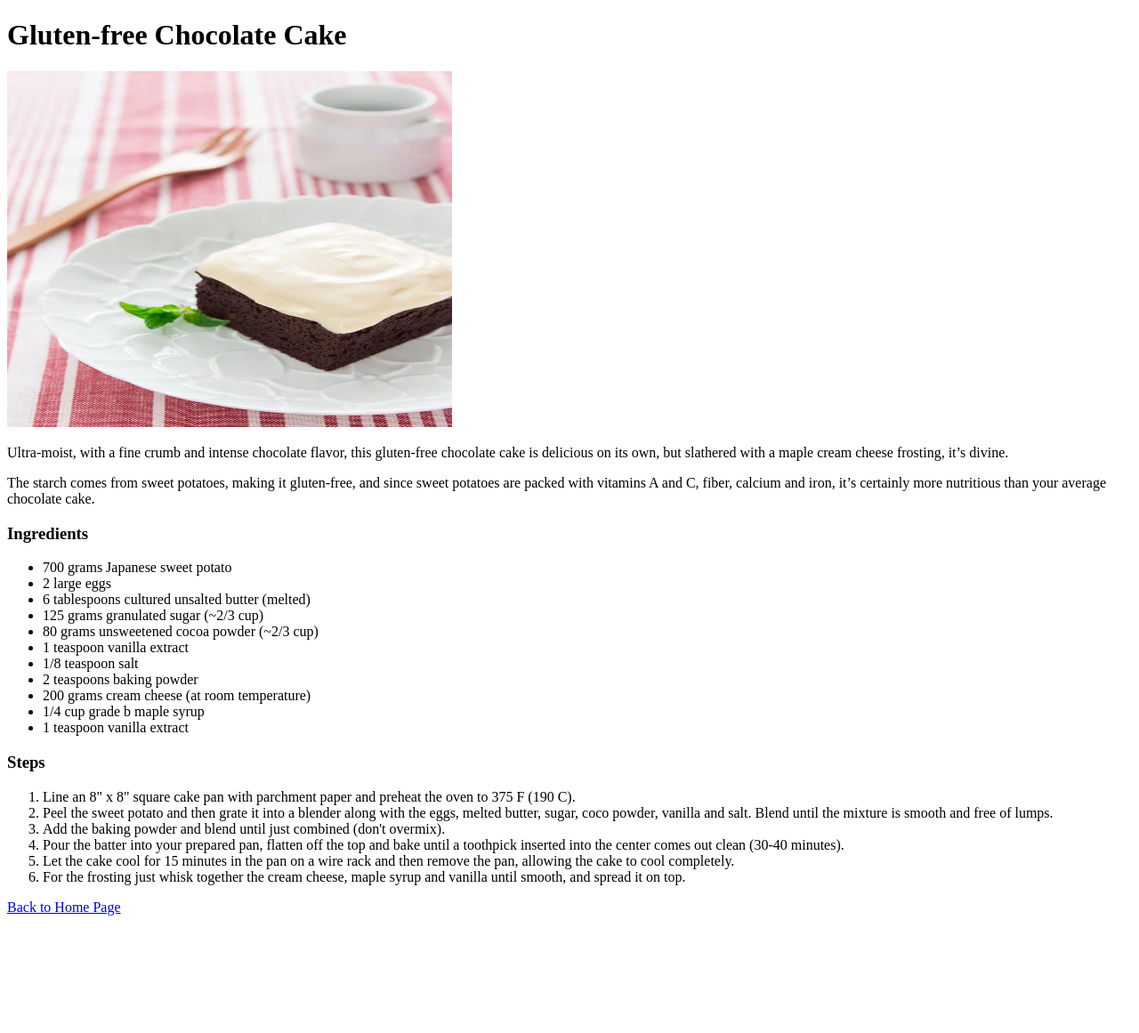
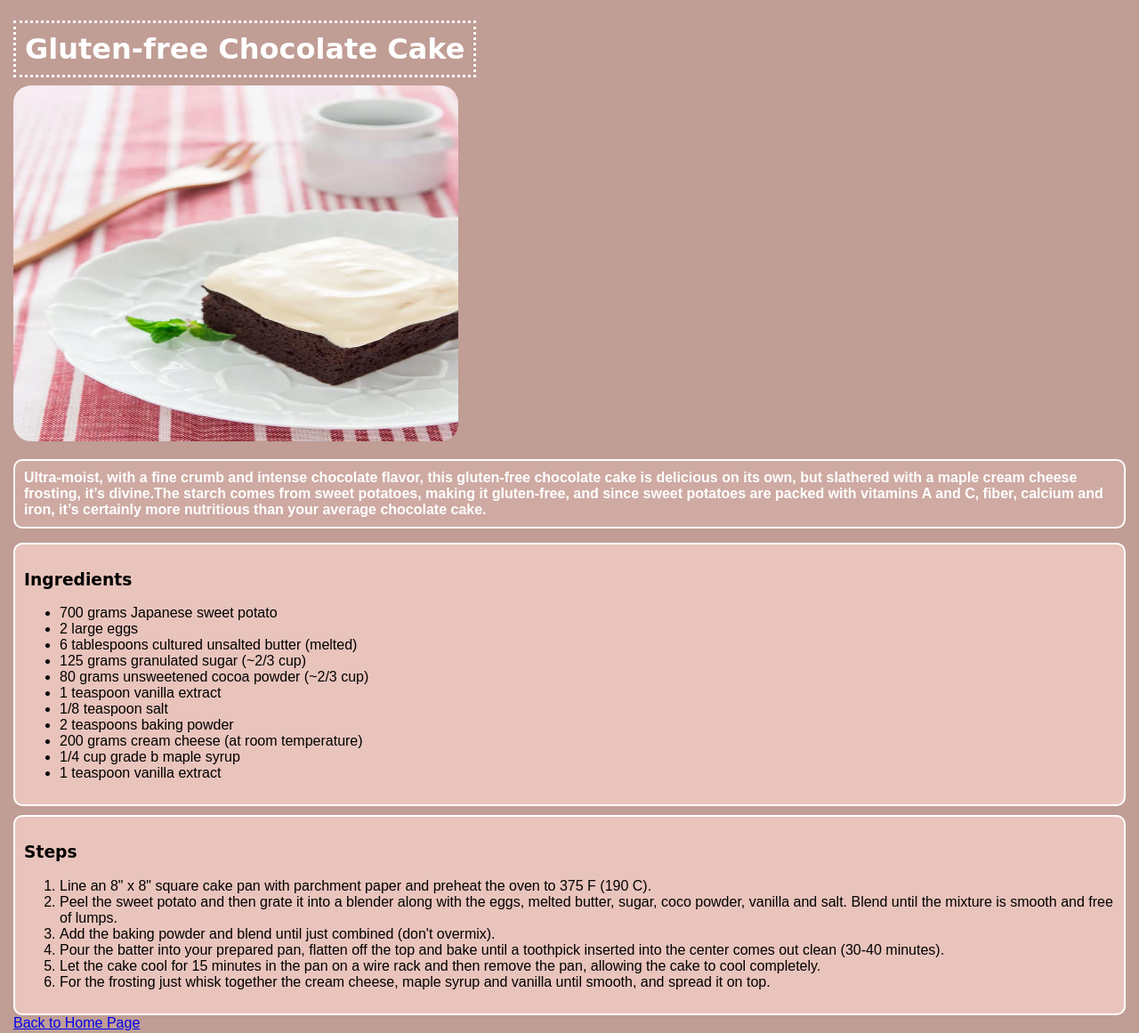
Before and after one commit to jzlvibora/odin-recipes, a plain HTML site: page recipes/chococake.html in a window 1280 px wide. Shown: the whole page at 89% size. Before the commit the page ends 1037 px from the top, so only its background shows below. Drawn offline with Linux system fonts and the light colour scheme; files whose address does not match are found by name; a web font is replaced by a local one.

Commit message:
homepage.jpg

```diff
--- /dev/null
+++ b/recipes/cake.css
@@ -0,0 +1,36 @@
+body{
+    background-color:#78A489;
+    color:white;
+    font-family: 'Sue Ellen Francisco', cursive;
+    font-family: 'Zen Maru Gothic', sans-serif;
+    padding: 5px;
+    margin:10px;
+}
+h1 , h3 {
+    font-family: 'Birthstone Bounce', cursive;
+
+}
+p{
+    border: 2px solid white;
+    border-radius: 10px;
+    padding: 10px;
+    background-color:#7F8778;
+}
+
+span{
+    border: 3px dotted white;
+    padding: 10px;
+}
+
+div{
+    background-color: #B7C8B6;
+    padding: 10px;
+    border:2px solid white;
+    border-radius: 10px;
+    margin-top:10px;
+    color:black;
+}
+
+img{
+    border-radius: 20px;
+}
--- /dev/null
+++ b/recipes/chococake.css
@@ -0,0 +1,36 @@
+body{
+    background-color:#c09d95;
+    color:white;
+    font-family: 'Sue Ellen Francisco', cursive;
+    font-family: 'Zen Maru Gothic', sans-serif;
+    padding: 5px;
+    margin:10px;
+}
+h1 , h3 {
+    font-family: 'Birthstone Bounce', cursive;
+
+}
+p{
+    border: 2px solid white;
+    border-radius: 10px;
+    padding: 10px;
+    background-color:#ceaaa2;
+}
+
+span{
+    border: 3px dotted white;
+    padding: 10px;
+}
+
+div{
+    background-color:#e9c4bc;
+    padding: 10px;
+    border:2px solid white;
+    border-radius: 10px;
+    margin-top:10px;
+    color:black;
+}
+
+img{
+    border-radius: 20px;
+}
--- a/recipes/chococake.html
+++ b/recipes/chococake.html
@@ -5,12 +5,14 @@
     <meta http-equiv="X-UA-Compatible" content="IE=edge">
     <meta name="viewport" content="width=device-width, initial-scale=1.0">
     <title>Choco Cake</title>
+    <link rel="stylesheet" href="chococake.css">
+    <link href="https://fonts.googleapis.com/css2?family=Birthstone+Bounce:wght@500&family=Zen+Maru+Gothic:wght@300&display=swap" rel="stylesheet">
 </head>
 <body>
-    <h1>Gluten-free Chocolate Cake</h1>
+    <h1><span>Gluten-free Chocolate Cake</span></h1>
     <img src="/home/lawliet/the_odin_project/odin-recipes/recipes/recipegluten-free-chocolate-cake.1024x1024.avif" alt="" height="400px" width="500px">
-    <p>Ultra-moist, with a fine crumb and intense chocolate flavor, this gluten-free chocolate cake is delicious on its own, but slathered with a maple cream cheese frosting, it’s divine.</p>
-    <p>The starch comes from sweet potatoes, making it gluten-free, and since sweet potatoes are packed with vitamins A and C, fiber, calcium and iron, it’s certainly more nutritious than your average chocolate cake. </p>
+    <p><b>Ultra-moist, with a fine crumb and intense chocolate flavor, this gluten-free chocolate cake is delicious on its own, but slathered with a maple cream cheese frosting, it’s divine.The starch comes from sweet potatoes, making it gluten-free, and since sweet potatoes are packed with vitamins A and C, fiber, calcium and iron, it’s certainly more nutritious than your average chocolate cake. </b></p>
+    <div>
     <h3>Ingredients</h3>
     <ul>
         <li>700 grams Japanese sweet potato</li>
@@ -25,6 +27,8 @@
         <li>1/4 cup grade b maple syrup</li>
         <li>1 teaspoon vanilla extract</li>
     </ul>
+</div>
+    <div>
     <h3>Steps</h3>
     <ol>
         <li>Line an 8" x 8" square cake pan with parchment paper and preheat the oven to 375 F (190 C).</li>
@@ -34,6 +38,7 @@
         <li>Let the cake cool for 15 minutes in the pan on a wire rack and then remove the pan, allowing the cake to cool completely.</li>
         <li>For the frosting just whisk together the cream cheese, maple syrup and vanilla until smooth, and spread it on top.</li>
     </ol>
-    <a href="/home/lawliet/the_odin_project/odin-recipes/index.html">Back to Home Page</a>
+</div>
+    <a href="odin-recipes/index.html">Back to Home Page</a>
 </body>
 </html>
--- /dev/null
+++ b/style.css
@@ -0,0 +1,14 @@
+body{
+
+    background-image:url("/home/lawliet/the_odin_project/odin-recipes/homepage.jpg");
+    background-position: center;
+    background-size:cover;
+}
+h1{
+    font-family: 'Flavors', cursive;
+    font-size:50px;
+}
+ul{
+    font-family: 'Sue Ellen Francisco', cursive;
+    font-size: 30px;
+}
```
Also changed, not shown: recipes/cake.html (+8 -3 lines), homepage.jpg (added), recipes/gluten-free-black-and-white-chocolate-mousse-cake-800x533.jpg (added).
